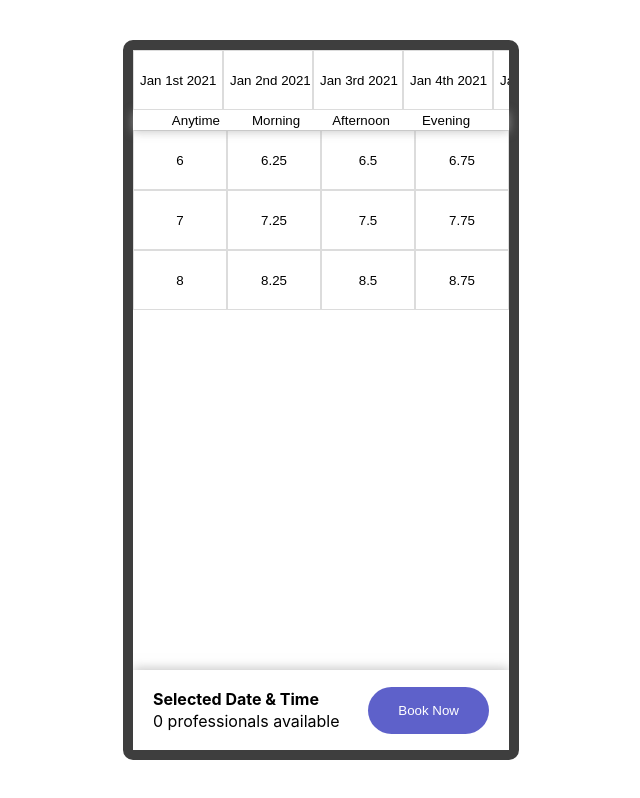
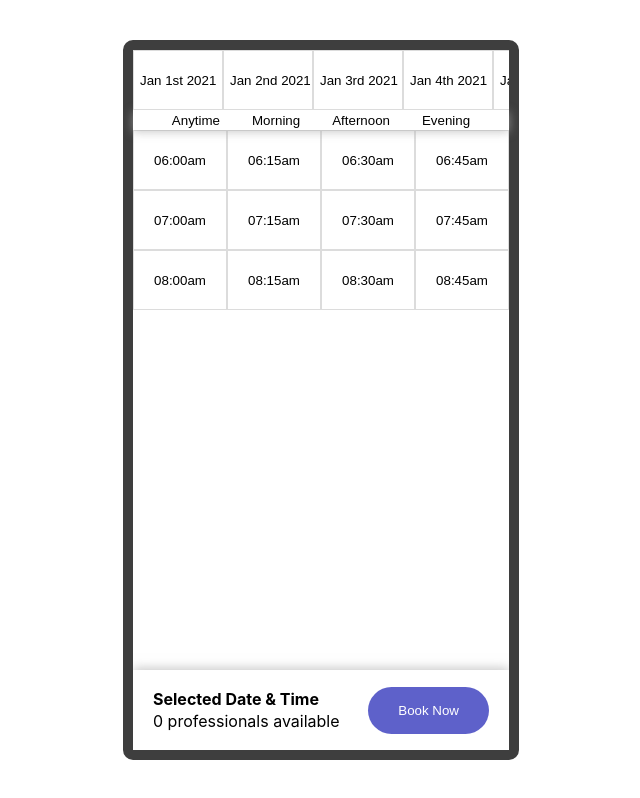
Before and after one commit to mikeharrison4/ss-code-test, a React (Create React App) app: page / in a window 1280 px wide. Shown: the whole page, without its empty margins (319-959 px from the left). Built offline with nearby package versions, Linux system fonts and the light colour scheme.

Commit message:
formatted times from decimals to a readable time format HH:MM

```diff
--- a/src/RootStore.js
+++ b/src/RootStore.js
@@ -1,5 +1,6 @@
 import { makeObservable, observable } from 'mobx'
 import formatDate from "./utils/formatDate";
+import formatTime from "./utils/formatTime";
 
 class RootStore {
   days = []
@@ -12,7 +13,21 @@ class RootStore {
       times: observable,
     })
 
-    this.times = [6, 6.25, 6.5, 6.75, 7, 7.25, 7.5, 7.75, 8, 8.25, 8.5, 8.75]
+    this.times = [
+      formatTime(6),
+      formatTime(6.25),
+      formatTime(6.5),
+      formatTime(6.75),
+      formatTime(7),
+      formatTime(7.25),
+      formatTime(7.5),
+      formatTime(7.75),
+      formatTime(8),
+      formatTime(8.25),
+      formatTime(8.5),
+      formatTime(8.75),
+    ];
+
     this.days = [
       formatDate('2021-01-01'),
       formatDate('2021-01-02'),
--- a/src/utils/formatDate.js
+++ b/src/utils/formatDate.js
@@ -1,7 +1,5 @@
 import moment from 'moment';
 
-const formatDate = date => {
-  return moment(new Date(date)).format('MMM Do YYYY');
-}
+const formatDate = date => moment(new Date(date)).format('MMM Do YYYY');
 
 export default formatDate;
--- /dev/null
+++ b/src/utils/formatTime.js
@@ -0,0 +1,8 @@
+const formatTime = (time) => (
+  ("0" + (Math.floor(time) % 24)).slice(-2) +
+  ":" +
+  ((time % 1) * 60 + "0").slice(0, 2) +
+  `${Math.floor(time) >= 12 ? "pm" : "am"}`
+)
+
+export default formatTime;
```
